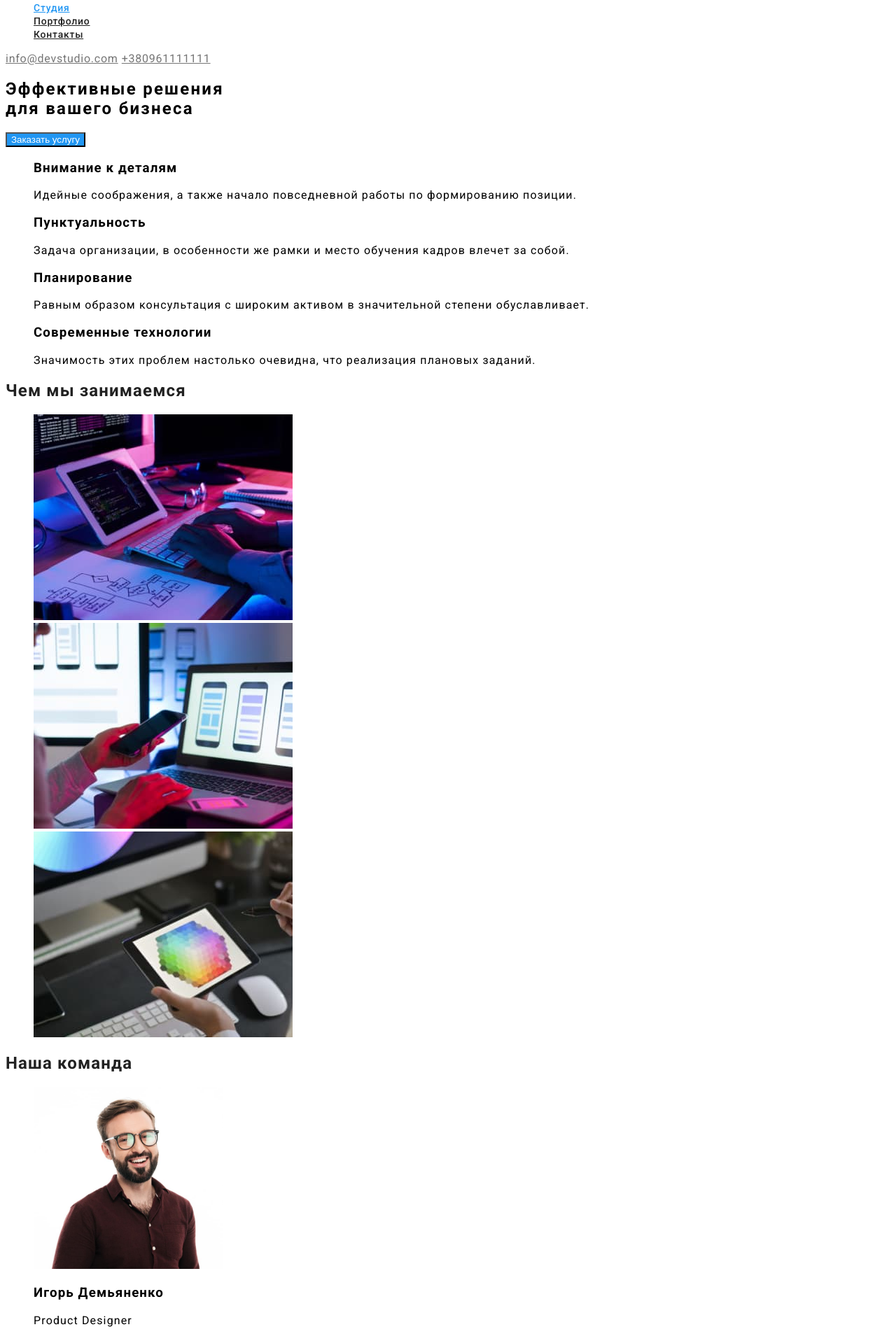
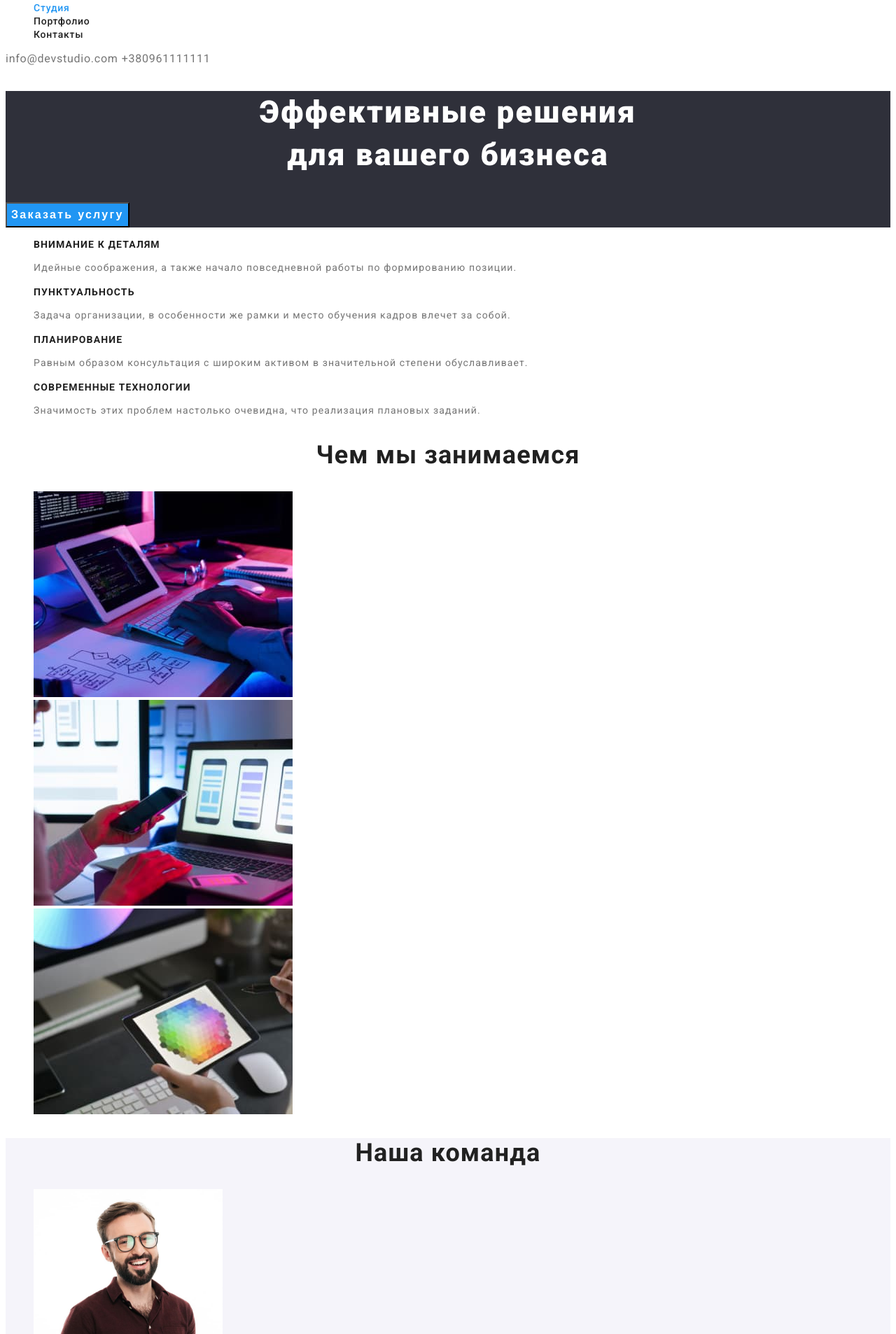
Before and after one commit to decoy1997/goit-markup-hw-02, a plain HTML site: page index.html in a window 1280 px wide. Shown: the part 54-1960 px from the top of the page at 70% size. Drawn offline with Linux system fonts and the light colour scheme.

Commit message:
First page text styles finished

```diff
--- a/CSS/styles.css
+++ b/CSS/styles.css
@@ -16,8 +16,10 @@
   --footer-color: #2f303a;
   --footer-text: rgba(255, 255, 255, 0.6);
   --logo-black: #000000;
+  --our-team-bg: #f5f4fa;
 }
 body {
+  background-color: var(--background-color);
   font-family: Roboto, sans-serif;
   letter-spacing: 0.03cm;
 }
@@ -30,12 +32,19 @@ body {
 .logo {
   font-family: raleway;
   color: var(--logo-black);
-
+  font-weight: 700;
   font-size: 26px;
   line-height: 1.2;
+  text-decoration: none;
 }
 .logo-footer {
   color: var(--background-color);
+  font-family: Raleway;
+
+  font-weight: 700;
+  font-size: 26px;
+  line-height: 1.2;
+  text-decoration: none;
 }
 .logo-web {
   color: var(--logo-specific-color);
@@ -50,6 +59,7 @@ body {
   font-weight: 500;
   font-size: 14px;
   line-height: 1.14;
+  text-decoration: none;
 }
 .site-nav .link:hover,
 .site-nav .link:focus {
@@ -62,28 +72,77 @@ body {
 .contacts {
   color: var(--secondary-text-color);
   letter-spacing: 0.02cm;
+  text-decoration: none;
 }
 .contacts:hover,
 .contacts:focus {
   color: var(--logo-specific-color);
 }
 /* Main title */
+.main-section {
+  background-color: var(--footer-color);
+}
 .main-title {
+  color: var(--background-color);
+  font-weight: 900;
+  font-size: 44px;
+  line-height: 1.4;
+  letter-spacing: 0.06cm;
+  text-align: center;
+}
+
+/* Button */
+.button {
+  color: var(--background-color);
+  background-color: var(--logo-specific-color);
+  font-weight: 700;
+  font-size: 16px;
+  line-height: 1.87;
   letter-spacing: 0.06cm;
 }
 
 /* Section */
 .section-title {
   color: var(--main-text-color);
+
+  font-weight: 700;
+  font-size: 36px;
+  line-height: 1.2;
+  text-align: center;
 }
 
-/* Button */
-.button {
-  color: var(--background-color);
-  background-color: var(--logo-specific-color);
+/* Feature list */
+.features-section .title {
+  color: var(--main-text-color);
+  font-weight: 700;
+  font-size: 14px;
+  line-height: 1.15;
+  text-transform: uppercase;
 }
+.features-section .text {
+  color: var(--secondary-text-color);
+  font-size: 14px;
+  line-height: 1.7;
+}
+
+/* Our Team section */
+.team {
+  background-color: var(--our-team-bg);
+}
+.team-section .title {
+  color: var(--main-text-color);
+  font-weight: 500;
+  font-size: 16px;
+  line-height: 1.2;
+}
+.team-section .text {
+  color: var(--secondary-text-color);
+  font-size: 16px;
+  line-height: 1.2;
+}
+
 /* Footer */
-.footer-f {
+footer {
   background-color: var(--footer-color);
 
   width: 1600px;
@@ -91,6 +150,9 @@ body {
 }
 .footer-contacts {
   color: var(--footer-text);
+  font-size: 14px;
+  line-height: 1.71;
+  text-decoration: none;
 }
 .footer-contacts:hover,
 .footer-contacts:focus {
@@ -98,4 +160,7 @@ body {
 }
 .address {
   color: var(--background-color);
+  font-size: 14px;
+  line-height: 1.71;
+  text-decoration: none;
 }
--- a/index.html
+++ b/index.html
@@ -26,32 +26,32 @@
     </header>
     <main>
       <!--Main section-->
-      <section>
+      <section class="main-section">
         <h1 class="main-title">Эффективные решения <br> для вашего бизнеса</h1>
         <button type="button" class="button">Заказать услугу</button>
       </section>
       <!--Features-->
       <section class="section">
-        <ul class="feautures-section list">
+        <ul class="features-section list">
           <li>
-            <h3>Внимание к деталям</h3>
-            <p>Идейные соображения, а также начало повседневной работы по формированию позиции.</p>
+            <h3 class="title">Внимание к деталям</h3>
+            <p class="text">Идейные соображения, а также начало повседневной работы по формированию позиции.</p>
           </li>
           <li>
-            <h3>Пунктуальность</h3>
-            <p>
+            <h3 class="title">Пунктуальность</h3>
+            <p class="text">
               Задача организации, в особенности же рамки и место обучения кадров влечет за собой.
             </p>
           </li>
           <li>
-            <h3>Планирование</h3>
-            <p>
+            <h3 class="title">Планирование</h3>
+            <p class="text">
               Равным образом консультация с широким активом в значительной степени обуславливает.
             </p>
           </li>
           <li>
-            <h3>Современные технологии</h3>
-            <p>Значимость этих проблем настолько очевидна, что реализация плановых заданий.</p>
+            <h3 class="title">Современные технологии</h3>
+            <p class="text">Значимость этих проблем настолько очевидна, что реализация плановых заданий.</p>
           </li>
         </ul>
       </section>
@@ -67,38 +67,38 @@
         </ul>
       </section>
       <!--Our team-->
-      <section class="section">
+      <section class="section team">
         <h2 class="section-title">Наша команда</h2>
         <ul class="team-section list">
           <li>
             <img src="./images/img-1.jpg" alt="product designer" width="270" />
-            <h3>Игорь Демьяненко</h3>
-            <p>Product Designer</p>
+            <h3 class="title">Игорь Демьяненко</h3>
+            <p class="text">Product Designer</p>
           </li>
           <li>
             <img src="./images/img-2.jpg" alt="frontend developer" width="270" />
-            <h3>Ольга Репина</h3>
-            <p>Frontend Developer</p>
+            <h3 class="title">Ольга Репина</h3>
+            <p class="text">Frontend Developer</p>
           </li>
           <li>
             <img src="./images/img-3.jpg" alt="marketing" width="270" />
-            <h3>Николай Тарасов</h3>
-            <p>Marketing</p>
+            <h3 class="title">Николай Тарасов</h3>
+            <p class="text">Marketing</p>
           </li>
           <li>
             <img src="./images/img-4.jpg" alt="ui designer" width="270" />
-            <h3>Михаил Ермаков</h3>
-            <p>UI Designer</p>
+            <h3 class="title">Михаил Ермаков</h3>
+            <p class="text">UI Designer</p>
           </li>
         </ul>
       </section>
     </main>
     <!--Footer-->
-    <footer class="footer-f">
+    <footer>
       <a href="./index.html" class="logo-footer"> <span class="logo-web">Web</span>Studio </a>
       <address class="address">г. Киев, пр-т Леси Украинки, 26</address>
       <a href="mailto:info@example.com" class="footer-contacts">info@example.com</a>
-      <a href="tel:+380991111111" class="footer-contacts">+380991111111</a>
+      <br><a href="tel:+380991111111" class="footer-contacts">+380991111111</a>
     </footer>
   </body>
 </html>
```
